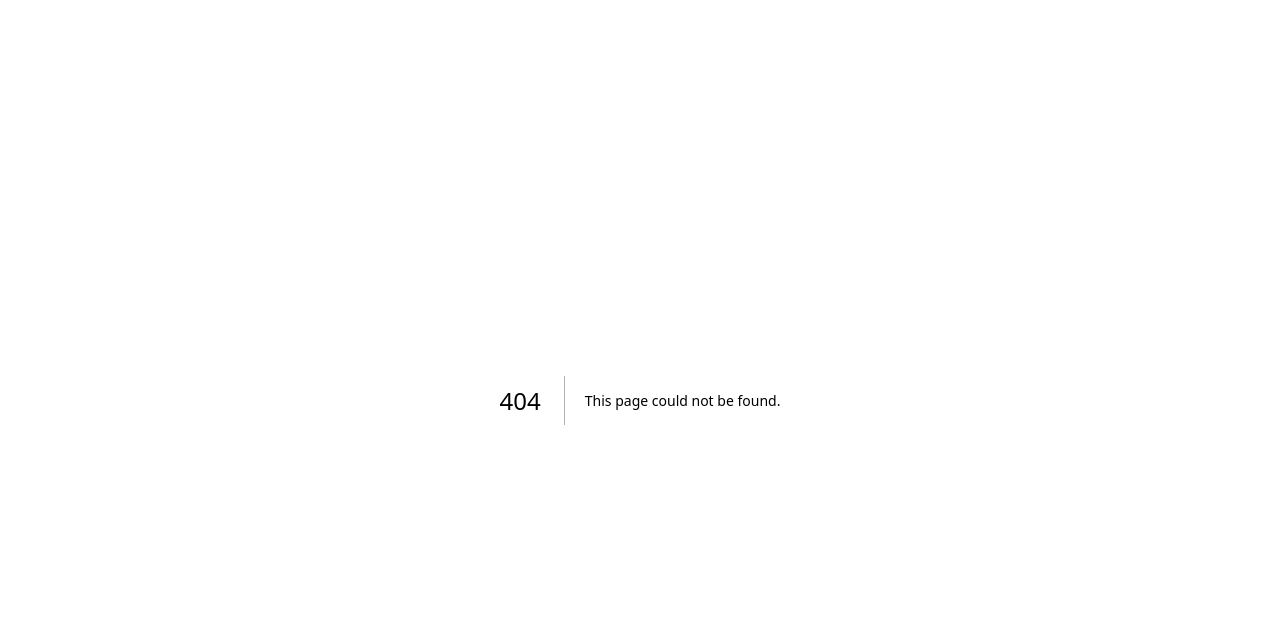
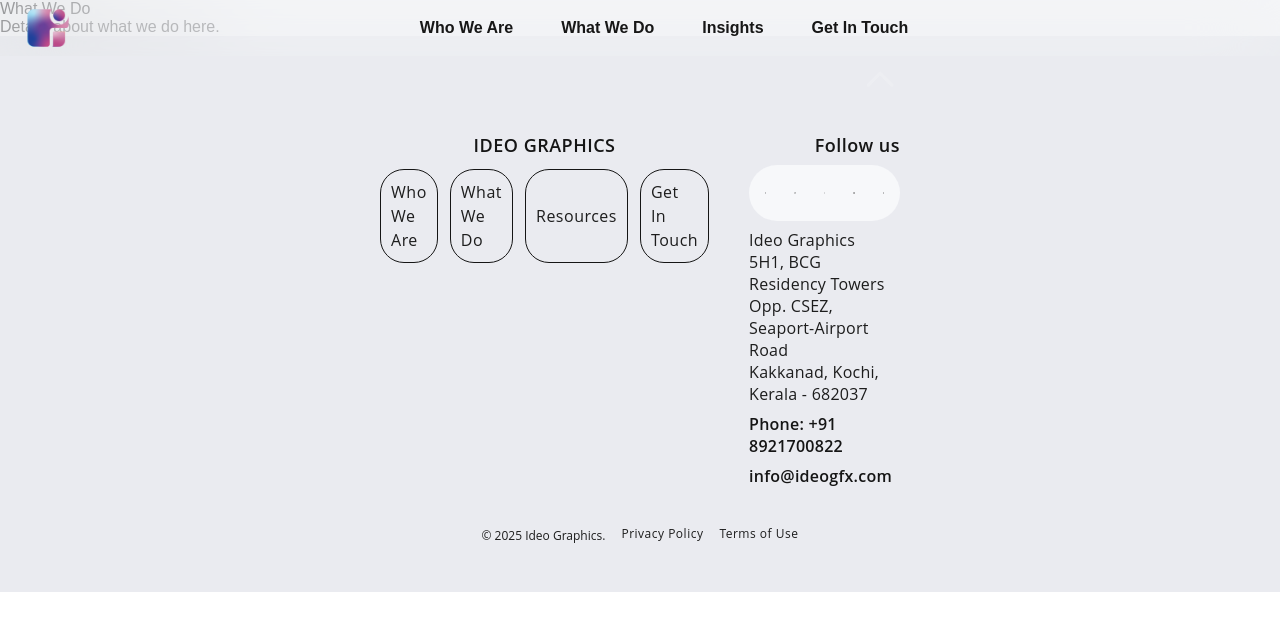
Before and after one commit to ideoguru/ideogfx.com, a Next.js app: page /Get-in-touch in a window 1280 px wide. Before the commit this address had no page. Shown: the top 630 px of the page. Built offline with nearby package versions, Linux system fonts and the light colour scheme.

Commit message:
Router for all page

```diff
--- /dev/null
+++ b/src/app/Get-in-touch/page.tsx
@@ -0,0 +1,21 @@
+// src/app/test/page.tsx (for App Directory routing) or pages/test.tsx (for Pages Directory)
+import { NextPage } from "next";
+import Header from "../../components/Header";  // Correct path to Header
+import Footer from "../../components/Footer";  // Correct path to Footer
+import styles from "../../styles/HomePage.module.css";
+
+
+const GetIntouchPage: NextPage = () => {
+    return (
+        <div className={styles.homePage}>
+          <Header />
+          <main>
+            <h1>What We Do</h1>
+            <p>Details about what we do here.</p>
+          </main>
+          <Footer />
+        </div>
+      );
+};
+
+export default GetIntouchPage;
--- a/src/components/Header.tsx
+++ b/src/components/Header.tsx
@@ -39,10 +39,10 @@
       </div>
       <div className={styles.frameParent17}>
         <div className={styles.whoWeAreWrapper}>
-          <Link href="/who-we-are">
+          <Link href="/">
             <div
               className={`${styles.getStarted} ${
-                activeLink === "who-we-are" ? styles.active : ""
+                activeLink === "" ? styles.active : ""
               }`}
               onClick={() => handleLinkClick("who-we-are")}
             >
@@ -75,12 +75,12 @@
           </Link>
         </div>
         <div className={styles.getInTouchWrapper}>
-          <Link href="/get-in-touch">
+          <Link href="/Get-in-touch">
             <div
               className={`${styles.getStarted} ${
-                activeLink === "get-in-touch" ? styles.active : ""
+                activeLink === "Get-in-touch" ? styles.active : ""
               }`}
-              onClick={() => handleLinkClick("get-in-touch")}
+              onClick={() => handleLinkClick("Get-in-touch")}
             >
               Get In Touch
             </div>
```
Also changed, not shown: src/app/insights/page.tsx (added, +21 -0 lines), src/app/test/page.tsx (deleted, +0 -8 lines).
